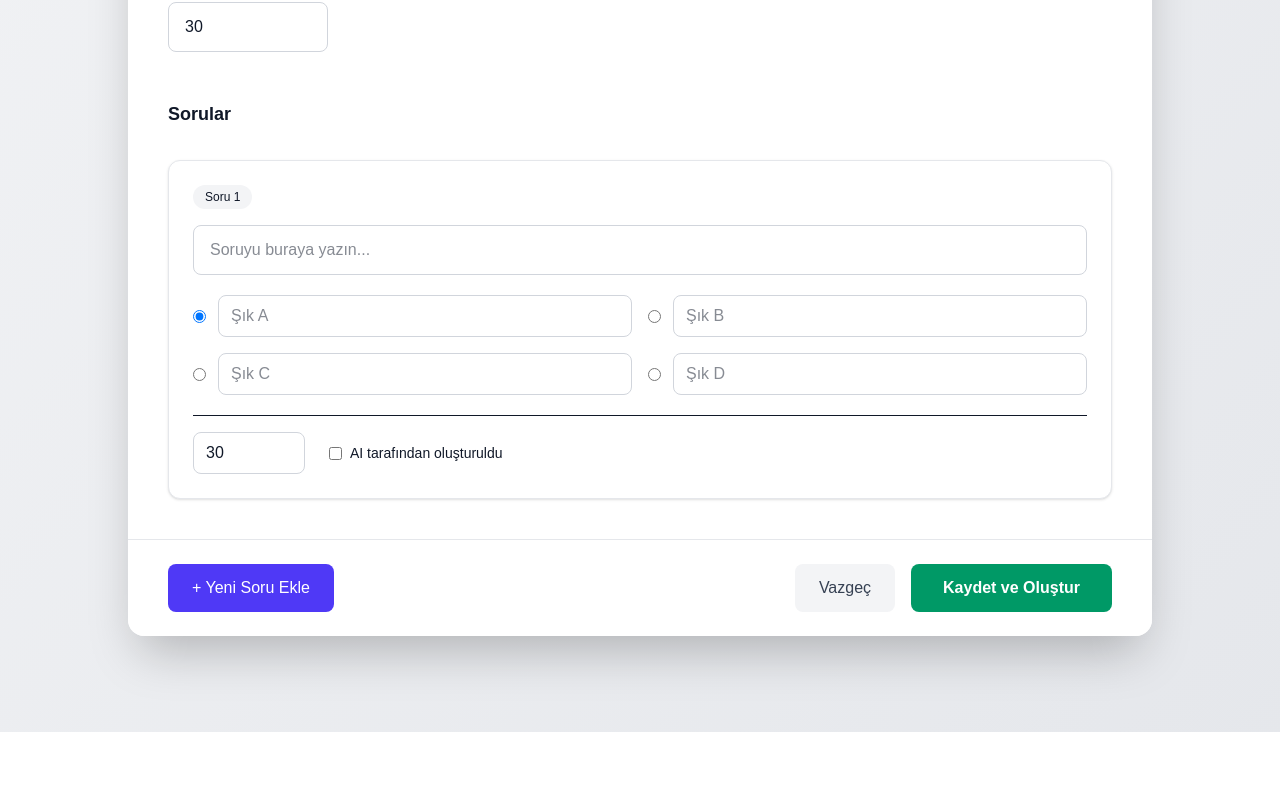
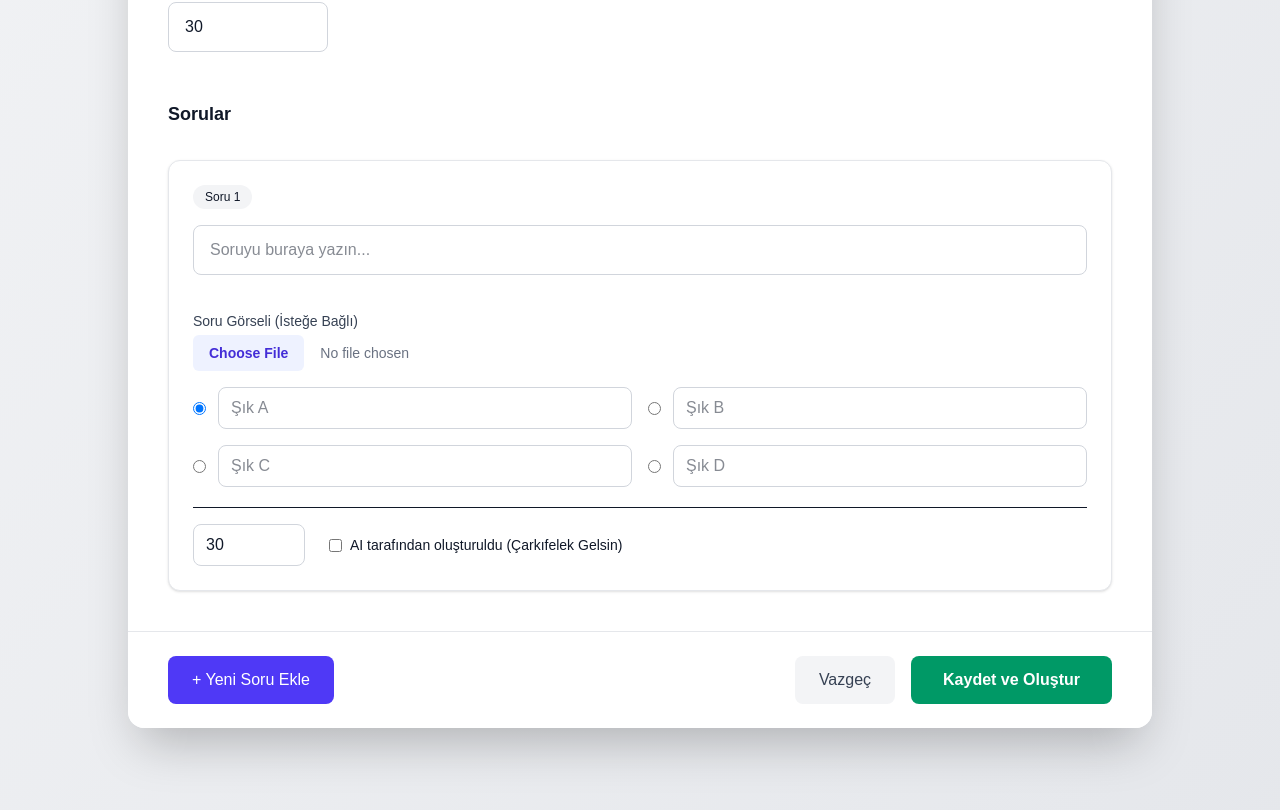
Before and after one commit to ikbaldemirci/yakogroups_quiz, a Next.js app in the folder client/: page /create in a window 1280 px wide. Shown: the part 711-1521 px from the top of the page. Before the commit the page ends 1443 px from the top, so only its background shows below. Built offline with nearby package versions, Linux system fonts and the light colour scheme.

Commit message:
feat: Enhance question input with optional image upload and improve layout

```diff
--- a/client/pages/create.tsx
+++ b/client/pages/create.tsx
@@ -345,7 +345,7 @@ export default function CreateQuiz() {
                               </button>
                             )}
                           </div>
-
+                          <div className="mb-4">
                             <input
                               type="text"
                               value={q.text}
@@ -355,6 +355,20 @@ export default function CreateQuiz() {
                               placeholder="Soruyu buraya yazın..."
                               className="w-full mb-5 rounded-lg border border-gray-300 px-4 py-3"
                             />
+                          </div>
+
+                          <div className="mb-4">
+                            <label className="block text-sm font-medium text-gray-700 mb-1">
+                              Soru Görseli (İsteğe Bağlı)
+                              </label>
+                              <input
+                              type="file"
+                              accept="image/*"
+                              onChange={(e) => handleImageChange(qIndex, e.target.files ? e.target.files[0] : null)}
+                              className="block w-full text-sm text-gray-500 file:mr-4 file:py-2 file:px-4 file:rounded-md file:border-0 file:text-sm file:font-semibold file:bg-indigo-50 file:text-indigo-700 hover:file:bg-indigo-100"
+                              />
+                              {q.imageFile && <p className="text-xs text-green-600 mt-1">Seçilen: {q.imageFile.name}</p>}
+                          </div>
 
                           <div className="grid grid-cols-1 md:grid-cols-2 gap-4 mb-5">
                             {q.options.map((opt, oIndex) => (
@@ -415,7 +429,7 @@ export default function CreateQuiz() {
                                   )
                                 }
                               />
-                              AI tarafından oluşturuldu
+                              AI tarafından oluşturuldu (Çarkıfelek Gelsin)
                             </label>
                           </div>
                         </div>
```
Lines whose indentation alone changed are shown as unchanged.
